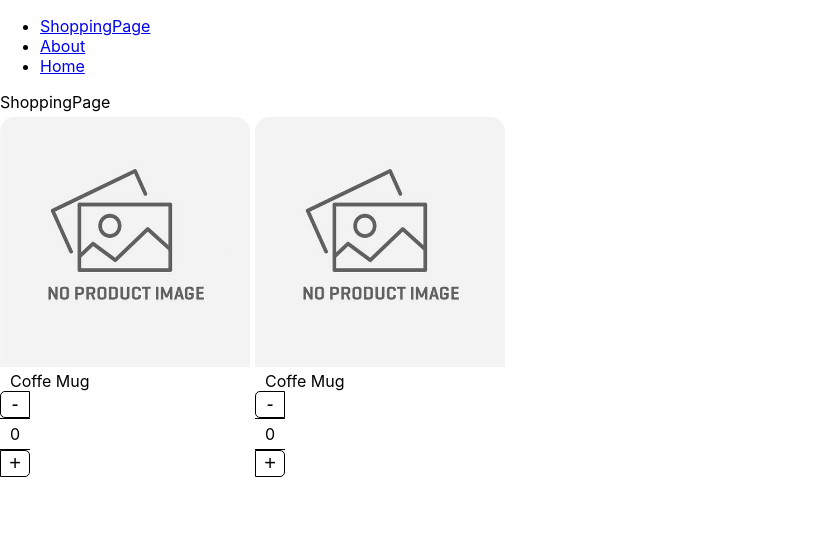
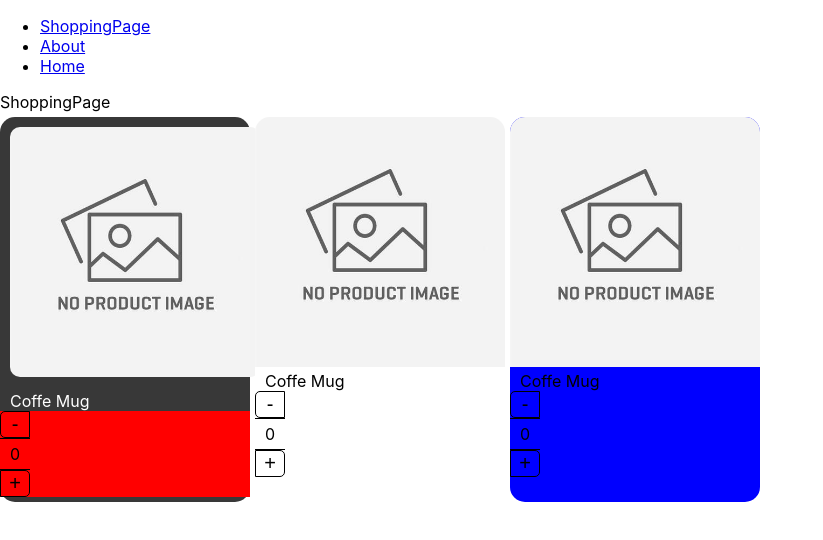
Before and after one commit to daniel2828/advanced_react, a React (Create React App) app: page /shopping in a window 1280 px wide. Shown: the top 540 px of the page, without its empty margins (0-823 px from the left). Built offline with nearby package versions, Linux system fonts and the light colour scheme.

Commit message:
Componend extend styles ready

```diff
--- a/src/routes/02-component-patterns/components/ProductButtons.tsx
+++ b/src/routes/02-component-patterns/components/ProductButtons.tsx
@@ -1,10 +1,14 @@
 import { useContext } from "react";
 import { ProductContext } from "./ProductCard";
 import styles from "../styles/styles.module.css";
-export const ProductButtons = () => {
+interface Props{
+  className?:string;
+  style?: React.CSSProperties;
+}
+export const ProductButtons = ({className, style}: Props) => {
     const {increaseBy, counter} = useContext(ProductContext);
       return (
-      <div className={styles.buttonContainer}>
+      <div style={style} className={`${styles.buttonContainer} ${className}`}>
         <button className={styles.buttonMinus} onClick={() => increaseBy(-1)}>
           -
         </button>
--- a/src/routes/02-component-patterns/components/ProductCard.tsx
+++ b/src/routes/02-component-patterns/components/ProductCard.tsx
@@ -2,8 +2,8 @@ import styles from "../styles/styles.module.css";
 
 
 import { useProduct } from "../hooks/useProduct";
-import { createContext,useContext } from "react";
-import {ProductCardProps, ProductContextProps} from "../interfaces/interfaces";
+import { createContext,ReactElement } from "react";
+import {Product,  ProductContextProps} from "../interfaces/interfaces";
 
 
 export const ProductContext = createContext({} as ProductContextProps);
@@ -11,14 +11,20 @@ const {Provider} = ProductContext;
 
 
 
-
-export const ProductCard = ({ product , children}: ProductCardProps) => {
+export interface Props {
+  product: Product;
+  children?: ReactElement | ReactElement[];
+  className?:string;
+  style?: React.CSSProperties;
+}
+export const ProductCard = ({ product , children ,className, style}: Props) => {
   const { counter, increaseBy } = useProduct();
   return (
     <Provider
         value={{counter,increaseBy,product}}
     >
-    <div className={styles.productCard}>
+    <div className={`${styles.productCard} ${className}`}
+    style={style}>
         {children}
         {/* <ProductImage /> */}
         {/* <img className={styles.productImg} src={NoImage} alt="Coffe Mug"/> */}
--- a/src/routes/02-component-patterns/components/ProductImage.tsx
+++ b/src/routes/02-component-patterns/components/ProductImage.tsx
@@ -4,7 +4,12 @@ import NoImage from "../assets/no-image.jpg";
 import { ProductContext } from "./ProductCard";
 import styles from "../styles/styles.module.css";
 
-export const ProductImage = ({ img = "" }) => {
+interface Props {
+  img?:string;
+  className?:string;
+  style?: React.CSSProperties;
+}
+export const ProductImage = ({ img , className ,style}:Props) => {
     const {product} = useContext(ProductContext);
     let imgToShow:string;
     if (img){
@@ -18,7 +23,8 @@ export const ProductImage = ({ img = "" }) => {
 
   return (
     <img
-      className={styles.productImg}
+    style={style}
+      className={`${styles.productImg} ${className}`}
       src={imgToShow}
       alt="Product image"
     />
--- a/src/routes/02-component-patterns/components/ProductTitle.tsx
+++ b/src/routes/02-component-patterns/components/ProductTitle.tsx
@@ -2,8 +2,13 @@ import { useContext } from "react";
 import { ProductContext } from "./ProductCard";
 import styles from "../styles/styles.module.css";
 
-export const ProductTitle = ({ title }: { title?: string }) => {
+interface Props {
+    title?:string;
+    className?:string;
+    style?: React.CSSProperties;
+}
+export const ProductTitle = ({ title, className ,style}: Props) => {
     const {product} = useContext(ProductContext);
 
-    return <span className={styles.productDescription}>{title ? title : product.title}</span>;
+    return <span style={style} className={`${styles.productDescription} ${className}`}>{title ? title : product.title}</span>;
 };
--- a/src/routes/02-component-patterns/interfaces/interfaces.ts
+++ b/src/routes/02-component-patterns/interfaces/interfaces.ts
@@ -1,8 +1,5 @@
 import {ReactElement} from "react";
-export interface ProductCardProps {
-    product: Product;
-    children?: ReactElement | ReactElement[]
-  }
+
   export interface Product {
     id: string;
     title: string;
--- a/src/routes/02-component-patterns/pages/ShoppingPage.tsx
+++ b/src/routes/02-component-patterns/pages/ShoppingPage.tsx
@@ -1,6 +1,6 @@
 import React from 'react'
 import { ProductCard, ProductImage, ProductTitle ,ProductButtons} from '../components'
-
+import "../styles/custom-styles.css"
 export const ShoppingPage = () => {
     const product = {
         id :'1',
@@ -9,17 +9,22 @@ export const ShoppingPage = () => {
   return (
     <>
     <div>ShoppingPage</div>
-    <div style={{display: 'flex', flexDirection:'row', flexWrap:'wrap'}}>
+    <div  style={{display: 'flex', flexDirection:'row', flexWrap:'wrap'}}>
         {/* <ProductCard product={product}>
             <ProductImage/>
             <ProductTitle title={'hola mundos'}/>
         </ProductCard> */}
-        <ProductCard product={product}>
-            <ProductCard.Image/>
-            <ProductCard.Title/>
-            <ProductCard.Buttons/>
+        <ProductCard className="bg-dark" product={product}>
+            <ProductCard.Image className="custom-image" />
+            <ProductCard.Title className="text-white"/>
+            <ProductCard.Buttons className='custom-buttons'/>
         </ProductCard>
-        <ProductCard product={product}>
+        <ProductCard product={product} >
+            <ProductImage/>
+            <ProductTitle/>
+            <ProductButtons/>
+        </ProductCard>
+        <ProductCard product={product} style={{backgroundColor:'blue'}}>
             <ProductImage/>
             <ProductTitle/>
             <ProductButtons/>
--- /dev/null
+++ b/src/routes/02-component-patterns/styles/custom-styles.css
@@ -0,0 +1,14 @@
+.bg-dark{
+    background-color: rgb(56, 56, 56);
+}
+.text-white{
+    color:white;
+}
+.custom-image{
+    padding:10px;
+    border-radius: 20px;
+    width: calc(100%-20px);
+}
+.custom-buttons{
+    background-color: red;
+}
```
